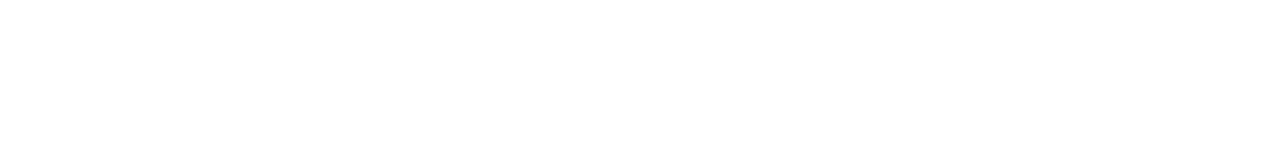
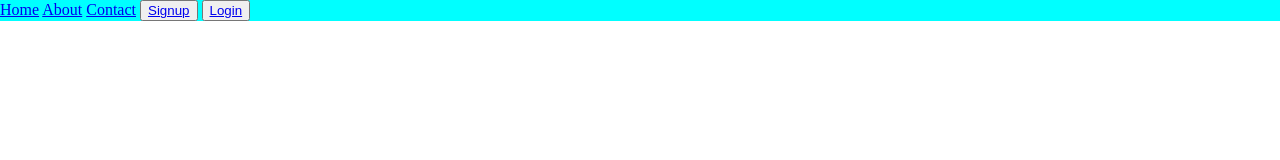
Before and after one commit to Nimadandu/Dandu, a plain HTML site: page index.html in a window 1280 px wide. Drawn offline with Linux system fonts and the light colour scheme.

Commit message:
add index

```diff
--- a/index.html
+++ b/index.html
@@ -4,8 +4,21 @@
     <meta charset="UTF-8">
     <meta name="viewport" content="width=, initial-scale=1.0">
     <title>Document</title>
+    <link rel="stylesheet" href="./style.css">
+    <style>
+
+
+    </style>
 </head>
 <body>
+    <div class="navdiv">
+        <!-- <div class="logo"><a href="#">coding</a></div> -->
+        <a href="#">Home</a>
+        <a href="#">About</a>
+        <a href="#">Contact</a>
+        <button><a href="#">Signup</a></button>
+        <button><a href="#">Login</a></button>
 
+    </div>
 </body>
 </html>
--- /dev/null
+++ b/style.css
@@ -0,0 +1,7 @@
+body{
+    padding: 0px;
+    margin: 0px;
+}
+.navdiv{
+    background-color: aqua;
+}
```
